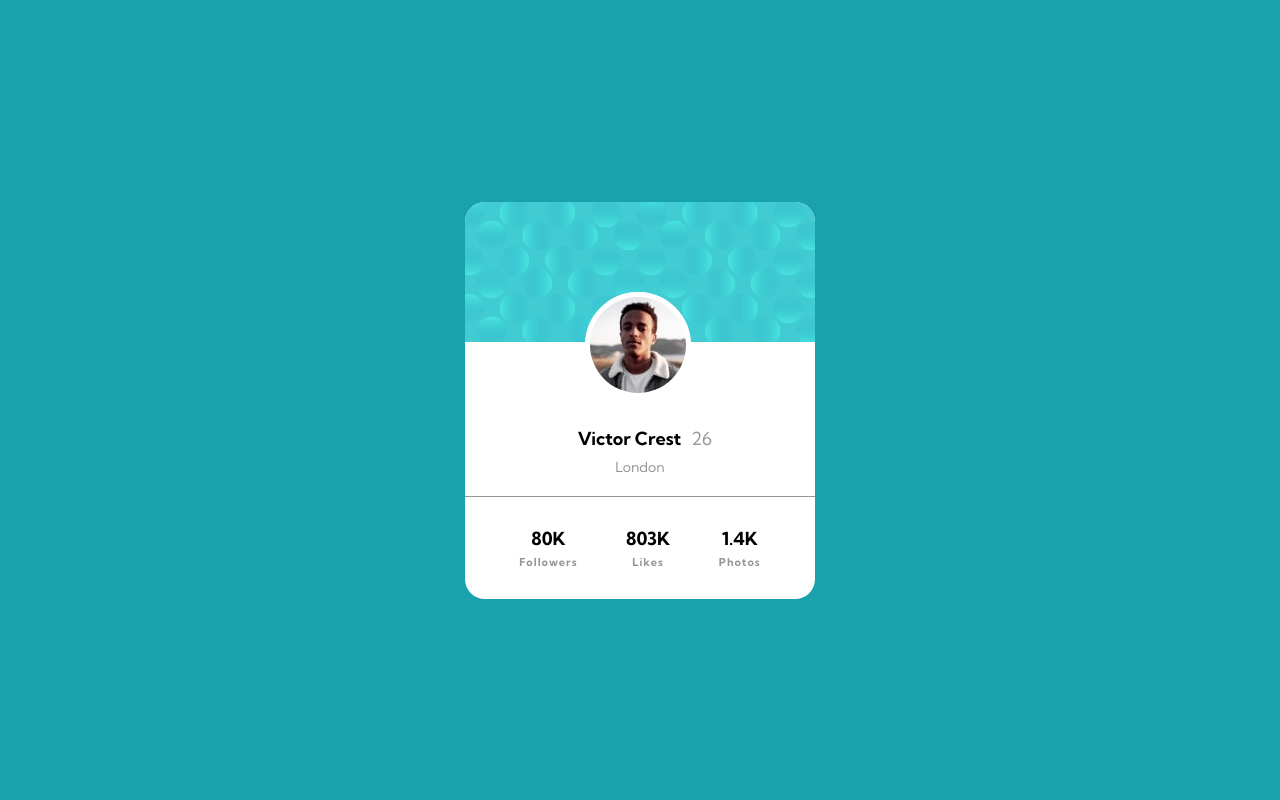
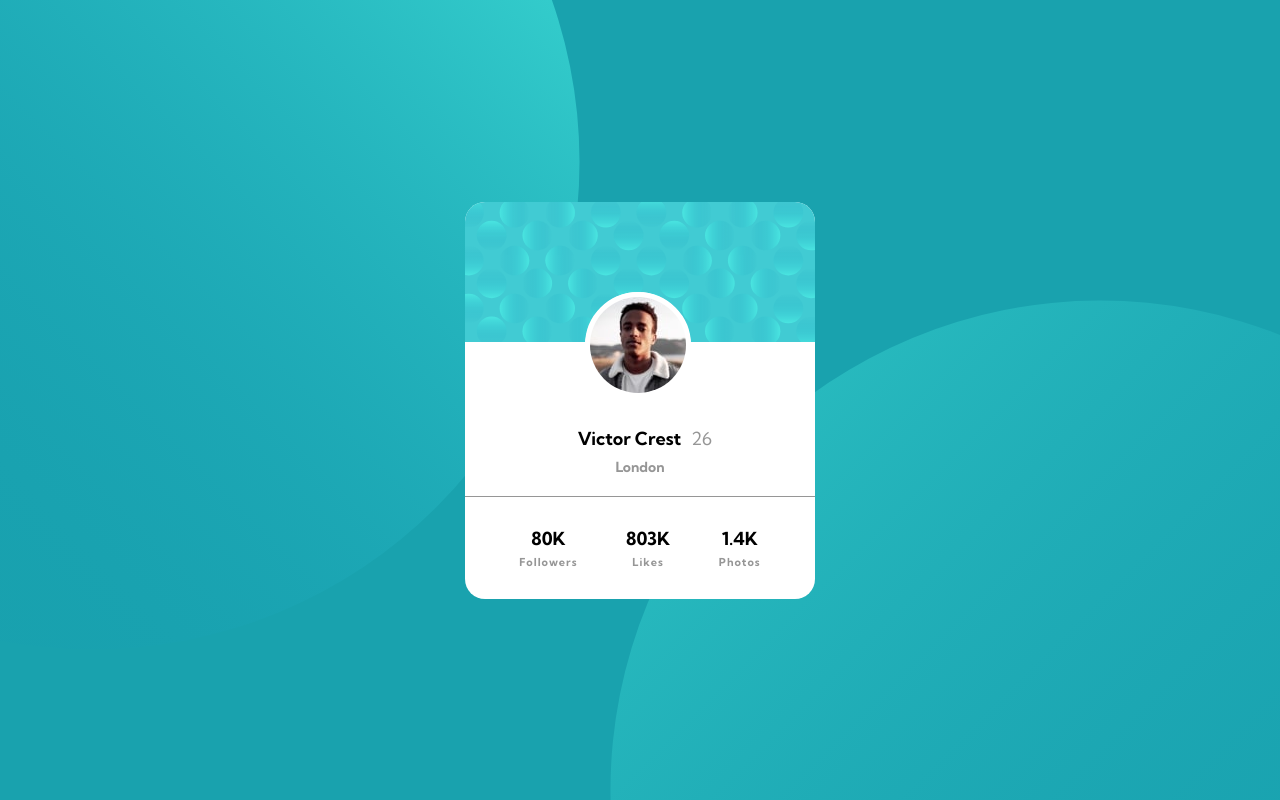
Before and after one commit to gusanchedev/prj-04-profile-card-component, a plain HTML site: page index.html in a window 1280 px wide. Drawn offline with Linux system fonts and the light colour scheme.

Commit message:
Add background for desktop screen

```diff
--- a/styles.css
+++ b/styles.css
@@ -18,6 +18,9 @@ body {
   justify-content: center;
   align-items: center;
   background-color: var(--Dark-cyan);
+  background-image: url("/images/bg-pattern-top.svg"), url("/images/bg-pattern-bottom.svg");
+  background-repeat: no-repeat, no-repeat;
+  background-position: bottom 150px right 180px, top 200px left 180px;
 }
 .card {
   overflow: hidden;
@@ -50,12 +53,13 @@ h1 {
 }
 .user-info span {
   color: var(--Dark-gray);
-  font-weight: 400;
+  font-weight: 500;
 }
 .user-info p {
   margin: 8px 0 20px 0;
   font-size: 14px;
   color: var(--Dark-gray);
+  font-weight: 600;
 }
 .user-stats {
   display: flex;
@@ -77,3 +81,9 @@ h1 {
   margin-top: 5px;
   font-weight: 600;
 }
+
+@media (min-width:768px) {
+  body {
+    background-position: bottom 150px right 700px, top 300px left 610px;
+  }
+}
```
